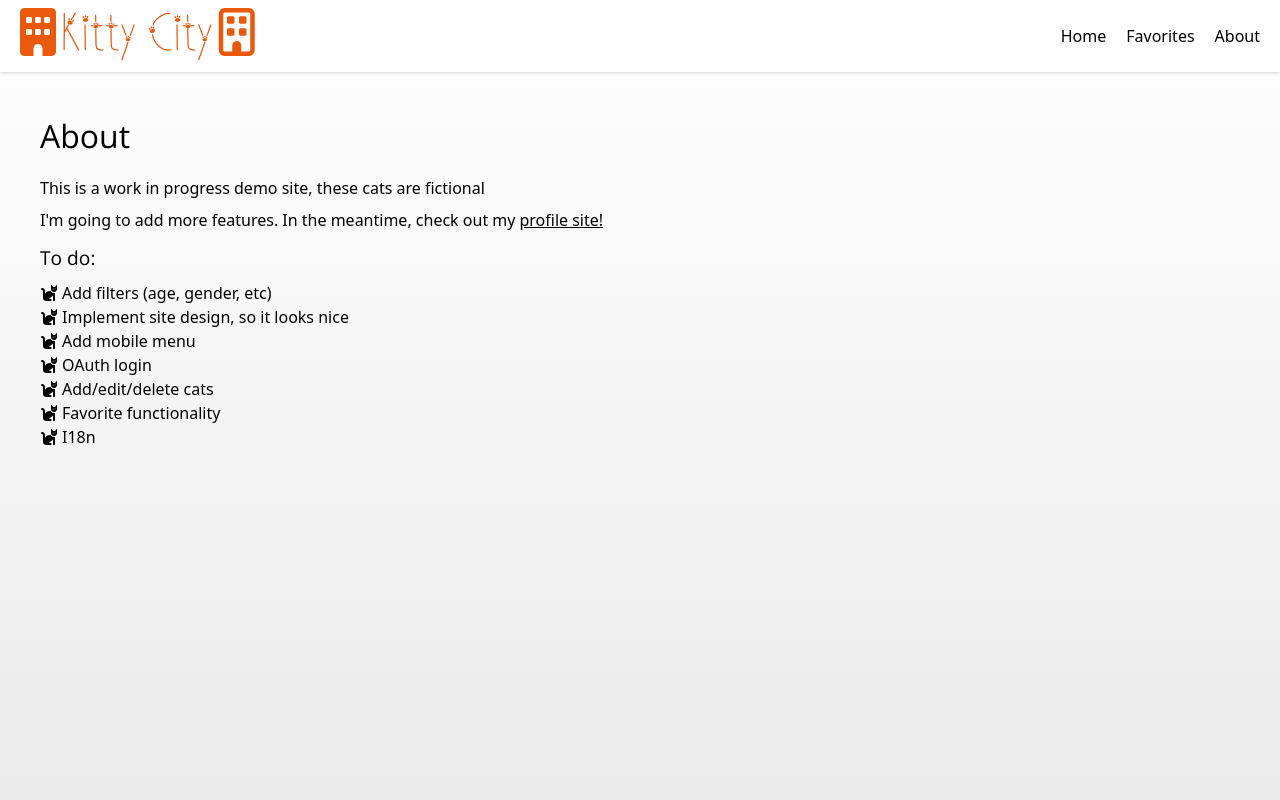
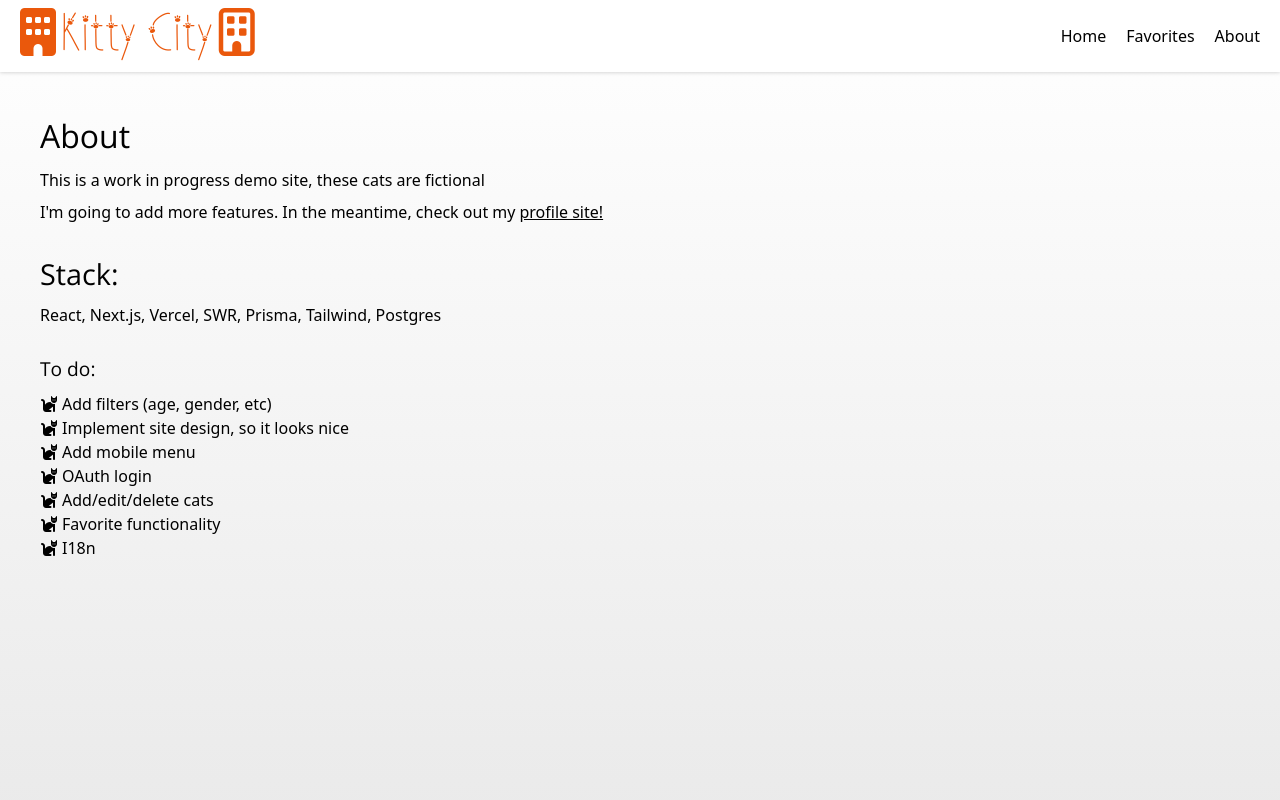
Before and after one commit to jaewebb/kitty-city, a Next.js app: page /about in a window 1280 px wide. Shown: the top 800 px of the page. Built offline with nearby package versions, Linux system fonts and the light colour scheme.

Commit message:
added tech stack list

```diff
--- a/app/about/page.tsx
+++ b/app/about/page.tsx
@@ -14,8 +14,12 @@ export default function Favorites() {
           profile site!
         </a>
       </div>
+      <div className="mt-5 mb-7">
+        <h2>Stack:</h2>
+        <p>React, Next.js, Vercel, SWR, Prisma, Tailwind, Postgres</p>
+      </div>
       <div>
-        <h3 className="h5 mt-1">To do:</h3>
+        <h3 className="h5">To do:</h3>
         <ul>
           <li>
             <i className="fa-solid fa-cat mr-1" />
--- a/app/globals.css
+++ b/app/globals.css
@@ -34,28 +34,28 @@ h1, .h1 {
   font-family: var(--font-open-sans);
   font-size: 2rem;
   font-weight: 200;
-  margin-bottom: 1rem;
+  margin-bottom: .5rem;
 }
 
 h2, .h2 {
   font-family: var(--font-open-sans);
   font-size: 1.8rem;
   font-weight: 200;
-  margin-bottom: 1rem;
+  margin-bottom: .5rem;
 }
 
 h3, .h3 {
   font-family: var(--font-open-sans);
   font-size: 1.6rem;
   font-weight: 200;
-  margin-bottom: 1rem;
+  margin-bottom: .5rem;
 }
 
 h4, .h4 {
   font-family: var(--font-open-sans);
   font-size: 1.4rem;
   font-weight: 200;
-  margin-bottom: 1rem;
+  margin-bottom: .5rem;
 }
 
 h5, .h5 {
```
